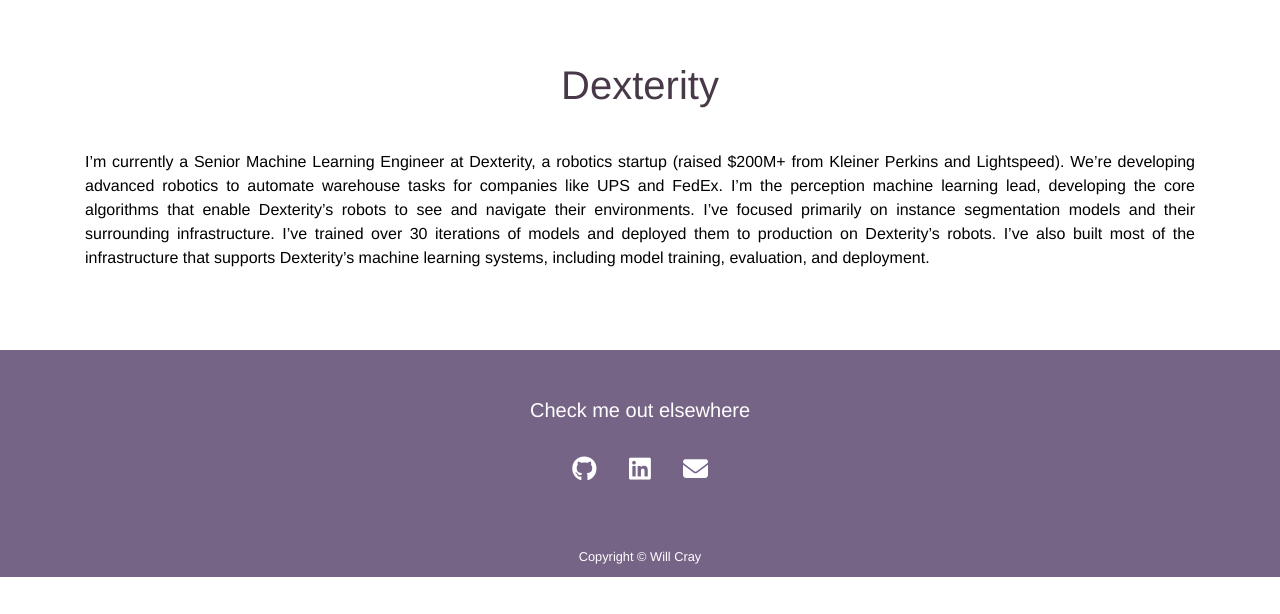
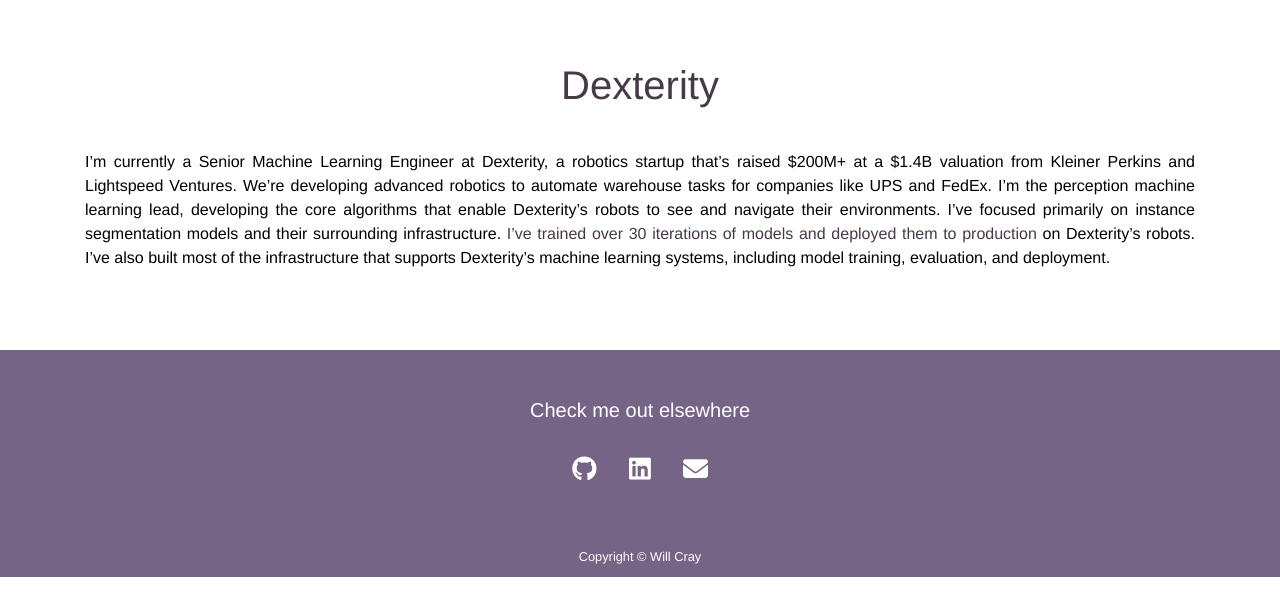
Before and after one commit to willcray/willcray.github.io, a Jekyll site: the page built from _experience/dexterity.md, in a window 1280 px wide, cut to the strip 286-900 px from the top of the page. Built offline with Jekyll 4.4.1, drawn with Linux system fonts in a browser that asks for light colours; nearby versions of some CDN libraries.

Commit message:
fix: updated title at Dex

```diff
--- a/_experience/dexterity.md
+++ b/_experience/dexterity.md
@@ -2,9 +2,9 @@
 layout: page
 categories: Engineering
 company: Dexterity Robotics
-position: Founder
+position: Senior Machine Learning Engineer
 start: 2022-06-05
 end: Present
 picture: /images/experience/dex-trl.jpg
 ---
-I'm currently a Senior Machine Learning Engineer at Dexterity, a robotics startup (raised $200M+ from Kleiner Perkins and Lightspeed). We're developing advanced robotics to automate warehouse tasks for companies like UPS and FedEx. I'm the perception machine learning lead, developing the core algorithms that enable Dexterity's robots to see and navigate their environments. I've focused primarily on instance segmentation models and their surrounding infrastructure. I've trained over 30 iterations of models and deployed them to production on Dexterity's robots. I've also built most of the infrastructure that supports Dexterity's machine learning systems, including model training, evaluation, and deployment.
+I'm currently a Senior Machine Learning Engineer at Dexterity, a robotics startup that's raised $200M+ at a $1.4B valuation from Kleiner Perkins and Lightspeed Ventures. We're developing advanced robotics to automate warehouse tasks for companies like UPS and FedEx. I'm the perception machine learning lead, developing the core algorithms that enable Dexterity's robots to see and navigate their environments. I've focused primarily on instance segmentation models and their surrounding infrastructure. **I've trained over 30 iterations of models and deployed them to production** on Dexterity's robots. I've also built most of the infrastructure that supports Dexterity's machine learning systems, including model training, evaluation, and deployment.
```
